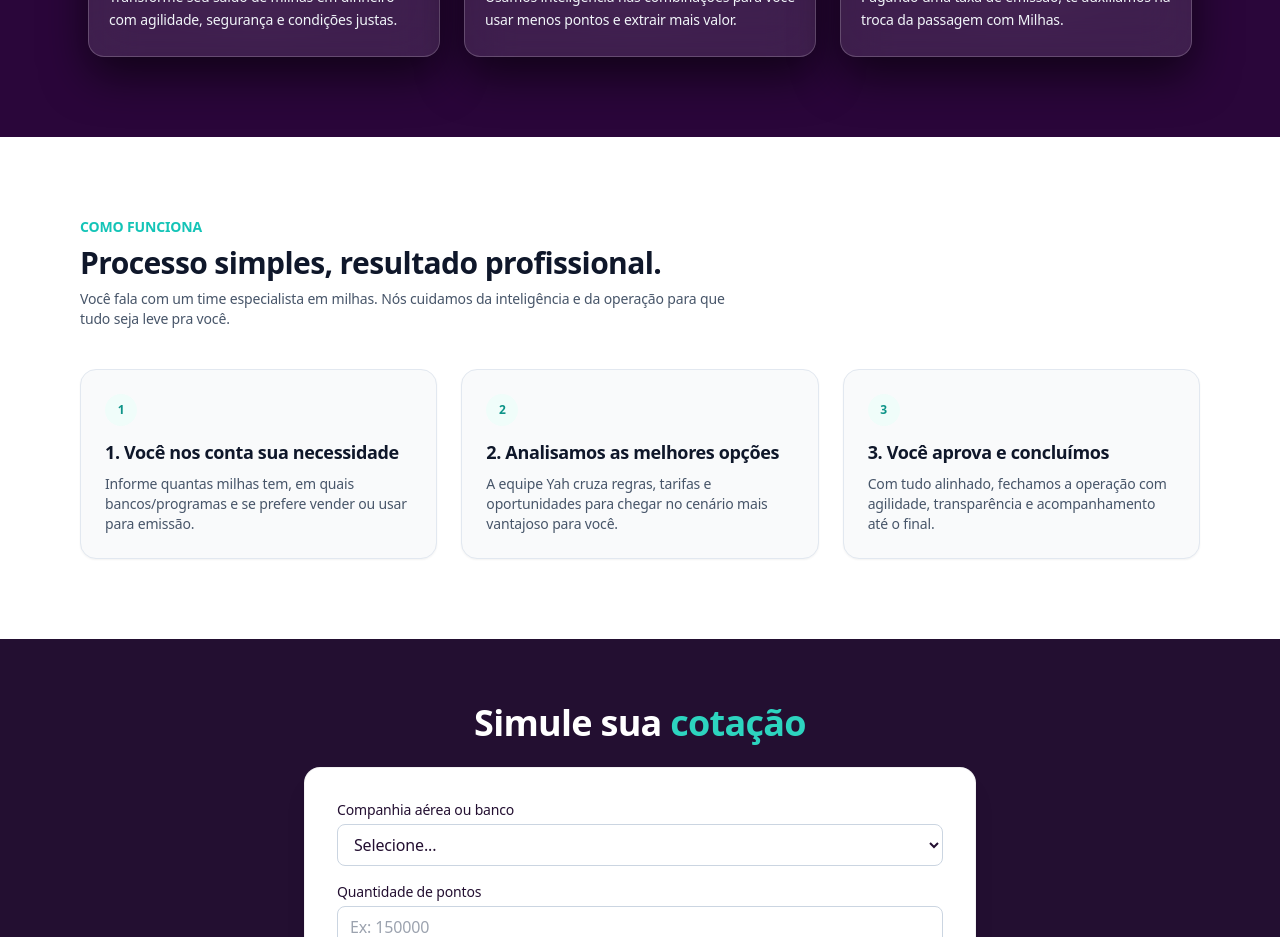
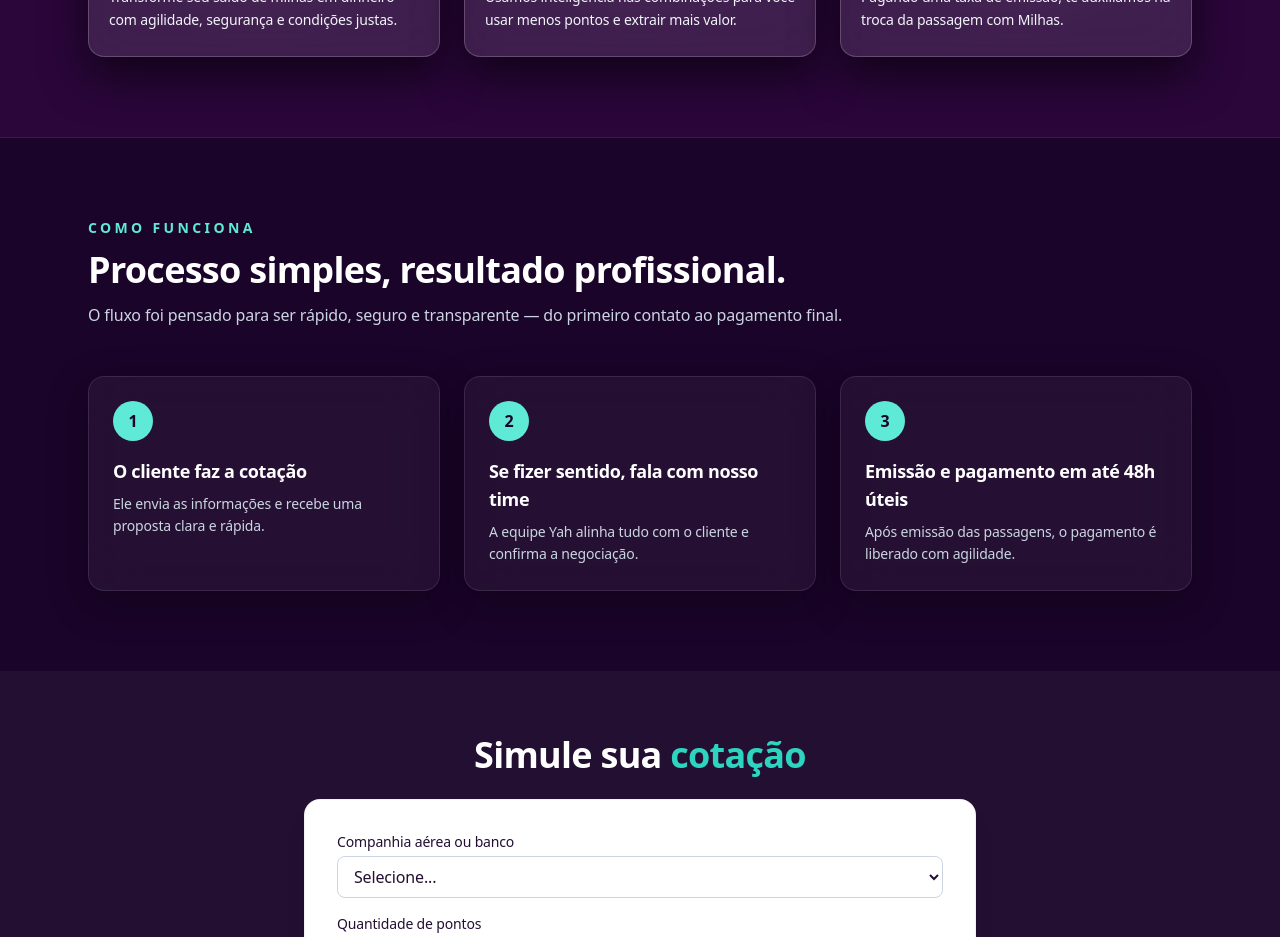
Before and after one commit to AbaMilhas/yah-landing, a Next.js app: page / in a window 1280 px wide. Shown: the part 1020-1957 px from the top of the page. Built offline with nearby package versions, Linux system fonts and the light colour scheme; no server answers.

Commit message:
refina seção Como Funciona com glassmorphism premium no fundo roxo

```diff
--- a/components/HowItWorks.tsx
+++ b/components/HowItWorks.tsx
@@ -1,54 +1,76 @@
+"use client";
+
 export default function HowItWorks() {
   const steps = [
     {
-      title: "1. Você nos conta sua necessidade",
-      description:
-        "Informe quantas milhas tem, em quais bancos/programas e se prefere vender ou usar para emissão.",
+      number: "1",
+      title: "O cliente faz a cotação",
+      text: "Ele envia as informações e recebe uma proposta clara e rápida.",
     },
     {
-      title: "2. Analisamos as melhores opções",
-      description:
-        "A equipe Yah cruza regras, tarifas e oportunidades para chegar no cenário mais vantajoso para você.",
+      number: "2",
+      title: "Se fizer sentido, fala com nosso time",
+      text: "A equipe Yah alinha tudo com o cliente e confirma a negociação.",
     },
     {
-      title: "3. Você aprova e concluímos",
-      description:
-        "Com tudo alinhado, fechamos a operação com agilidade, transparência e acompanhamento até o final.",
+      number: "3",
+      title: "Emissão e pagamento em até 48h úteis",
+      text: "Após emissão das passagens, o pagamento é liberado com agilidade.",
     },
   ];
 
   return (
     <section
       id="como-funciona"
-      className="bg-white py-16 text-slate-900 sm:py-20"
+      className="py-20 bg-[#1A0429] text-white border-t border-white/10"
     >
-      <div className="mx-auto max-w-6xl px-4">
-        <div className="mb-10 max-w-2xl space-y-2">
-          <p className="text-sm font-semibold uppercase text-teal-500">
+      <div className="max-w-6xl mx-auto px-6 space-y-12">
+
+        {/* Título */}
+        <div className="space-y-3 max-w-3xl">
+          <p className="text-teal-300 font-semibold tracking-[0.24em] uppercase text-sm">
             Como funciona
           </p>
-          <h2 className="text-2xl font-bold sm:text-3xl">
+
+          <h2 className="text-3xl sm:text-4xl font-bold">
             Processo simples, resultado profissional.
           </h2>
-          <p className="text-sm text-slate-600">
-            Você fala com um time especialista em milhas. Nós cuidamos da
-            inteligência e da operação para que tudo seja leve pra você.
+
+          <p className="text-slate-300 text-base leading-relaxed">
+            O fluxo foi pensado para ser rápido, seguro e transparente — do
+            primeiro contato ao pagamento final.
           </p>
         </div>
 
+        {/* Steps */}
         <div className="grid gap-6 md:grid-cols-3">
-          {steps.map((step, index) => (
+          {steps.map((step) => (
             <div
-              key={step.title}
-              className="group relative overflow-hidden rounded-2xl border border-slate-200 bg-[#f9fafb] p-6 shadow-sm transition-all duration-300 hover:-translate-y-2 hover:border-teal-400/70 hover:shadow-xl"
+              key={step.number}
+              className="
+                relative p-6 rounded-2xl
+                bg-white/5 border border-white/10
+                backdrop-blur-xl shadow-[0_12px_40px_rgba(0,0,0,0.3)]
+                hover:bg-white/10 hover:border-teal-300/40
+                transition-all duration-300
+              "
             >
-              <span className="mb-3 inline-flex h-8 w-8 items-center justify-center rounded-full bg-teal-50 text-xs font-semibold text-teal-600">
-                {index + 1}
-              </span>
-              <h3 className="mb-2 text-lg font-semibold text-slate-900 transition-colors group-hover:text-teal-600">
-                {step.title}
-              </h3>
-              <p className="text-sm text-slate-600">{step.description}</p>
+              {/* Número circular */}
+              <div
+                className="
+                  h-10 w-10 mb-4 flex items-center justify-center rounded-full
+                  text-[#1A0429] font-bold
+                  bg-teal-300
+                "
+              >
+                {step.number}
+              </div>
+
+              <h3 className="text-lg font-semibold mb-2">{step.title}</h3>
+
+              <p className="text-slate-300 text-sm leading-relaxed">
+                {step.text}
+              </p>
             </div>
           ))}
         </div>
```
